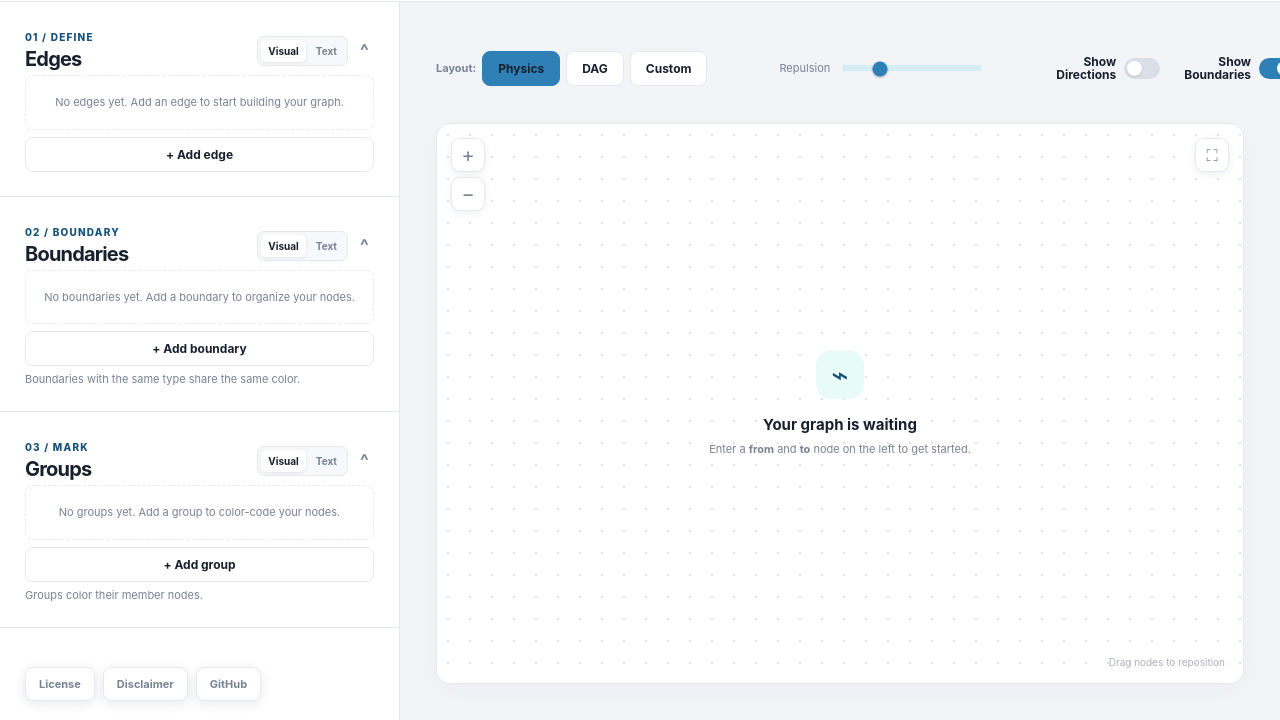
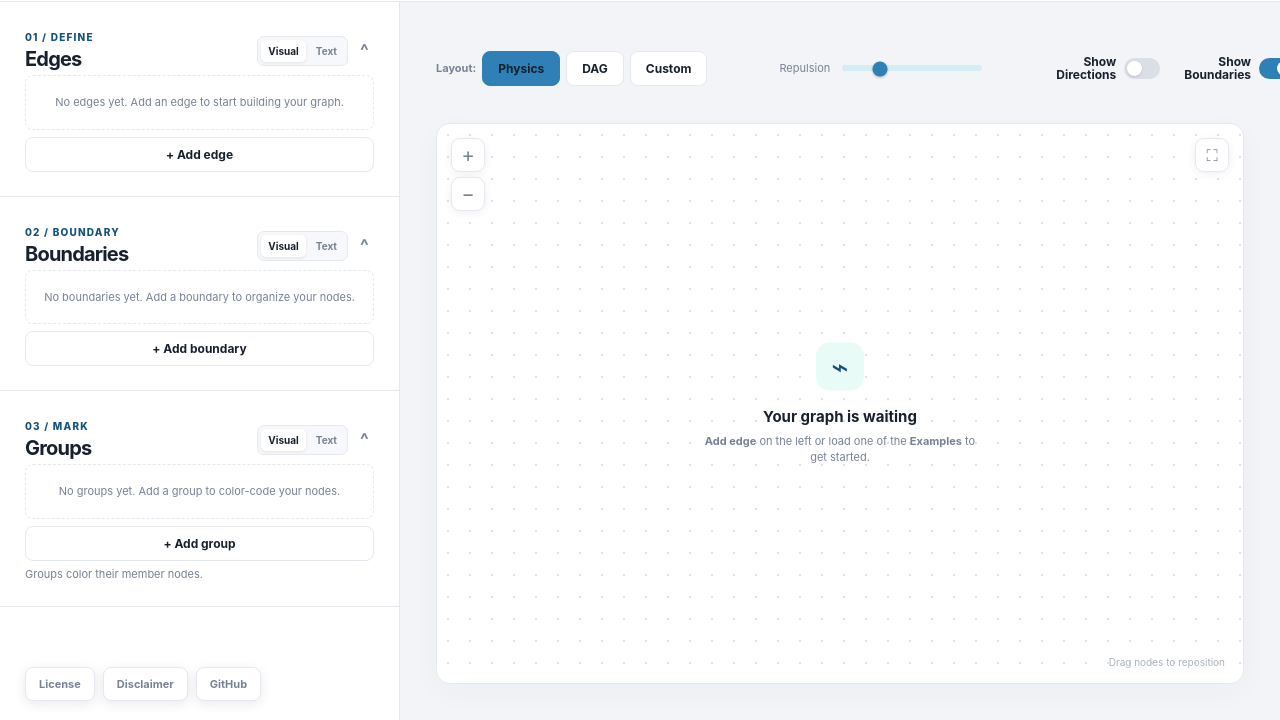
Before and after one commit to Thijss/graph-canvas, a website built with Vite: page index.html in a window 1280 px wide. Shown: the part 80-800 px from the top of the page. Built offline with nearby package versions, Linux system fonts and the light colour scheme.

Commit message:
Small text updates

```diff
--- a/index.html
+++ b/index.html
@@ -90,7 +90,6 @@
               <button class="button boundary-add-button" id="addBoundaryButton" type="button">+ Add boundary</button>
             </div>
             <textarea id="boundaryEditor" class="boundary-editor-source" spellcheck="false" aria-hidden="true" tabindex="-1"></textarea>
-            <p class="section-description">Boundaries with the same type share the same color.</p>
           </section>
 
           <section class="panel-section">
@@ -180,7 +179,7 @@
             <div class="empty-state" id="emptyState">
               <div class="empty-icon">⌁</div>
               <h3>Your graph is waiting</h3>
-              <p>Enter a <strong>from</strong> and <strong>to</strong> node on the left to get started.</p>
+              <p><strong>Add edge</strong> on the left or load one of the <strong>Examples</strong> to get started.</p>
             </div>
             <div class="canvas-tip">Drag nodes to reposition</div>
           </div>
```
Also changed, not shown: public/content/help.html (+2 -2 lines).
